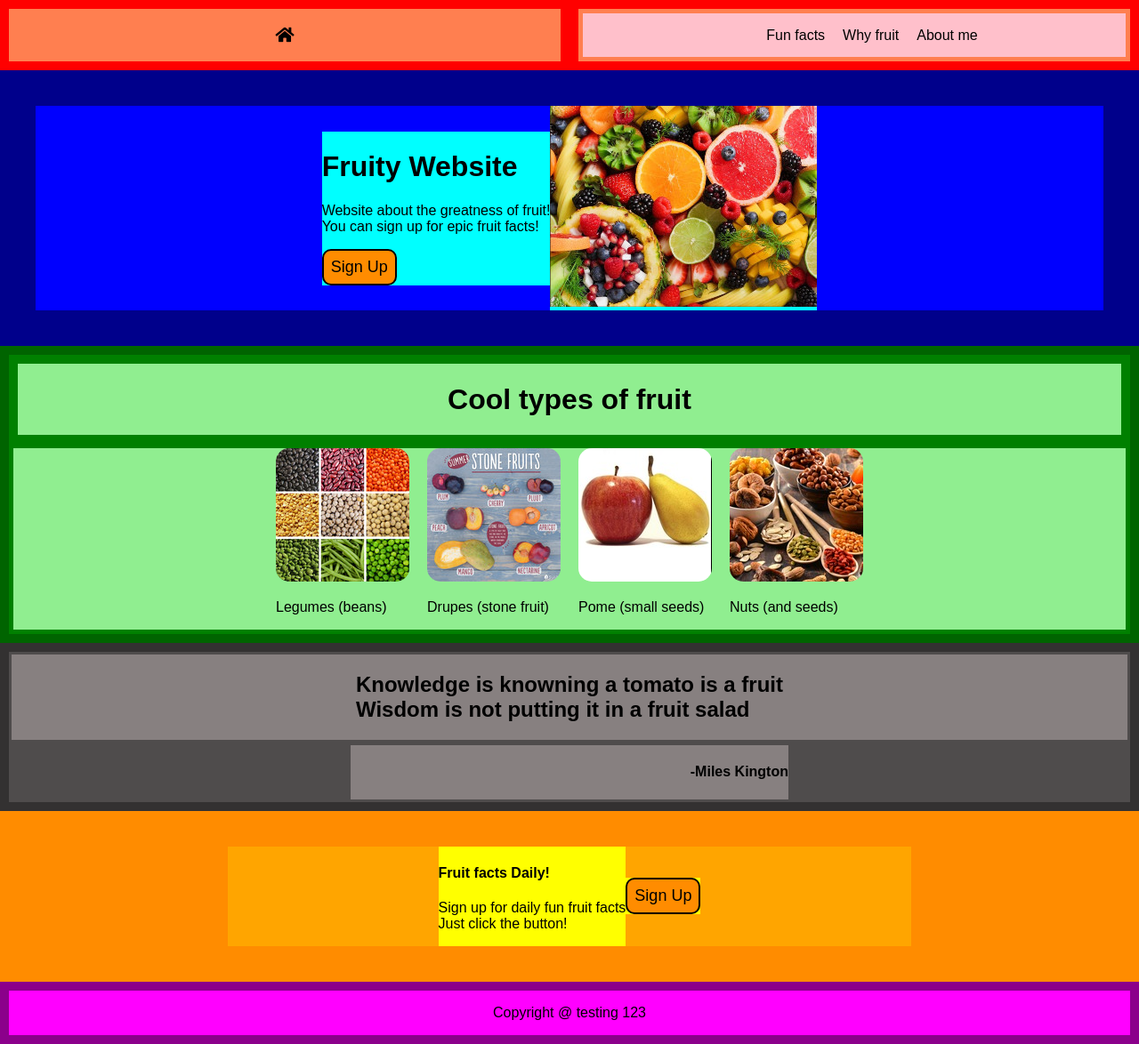
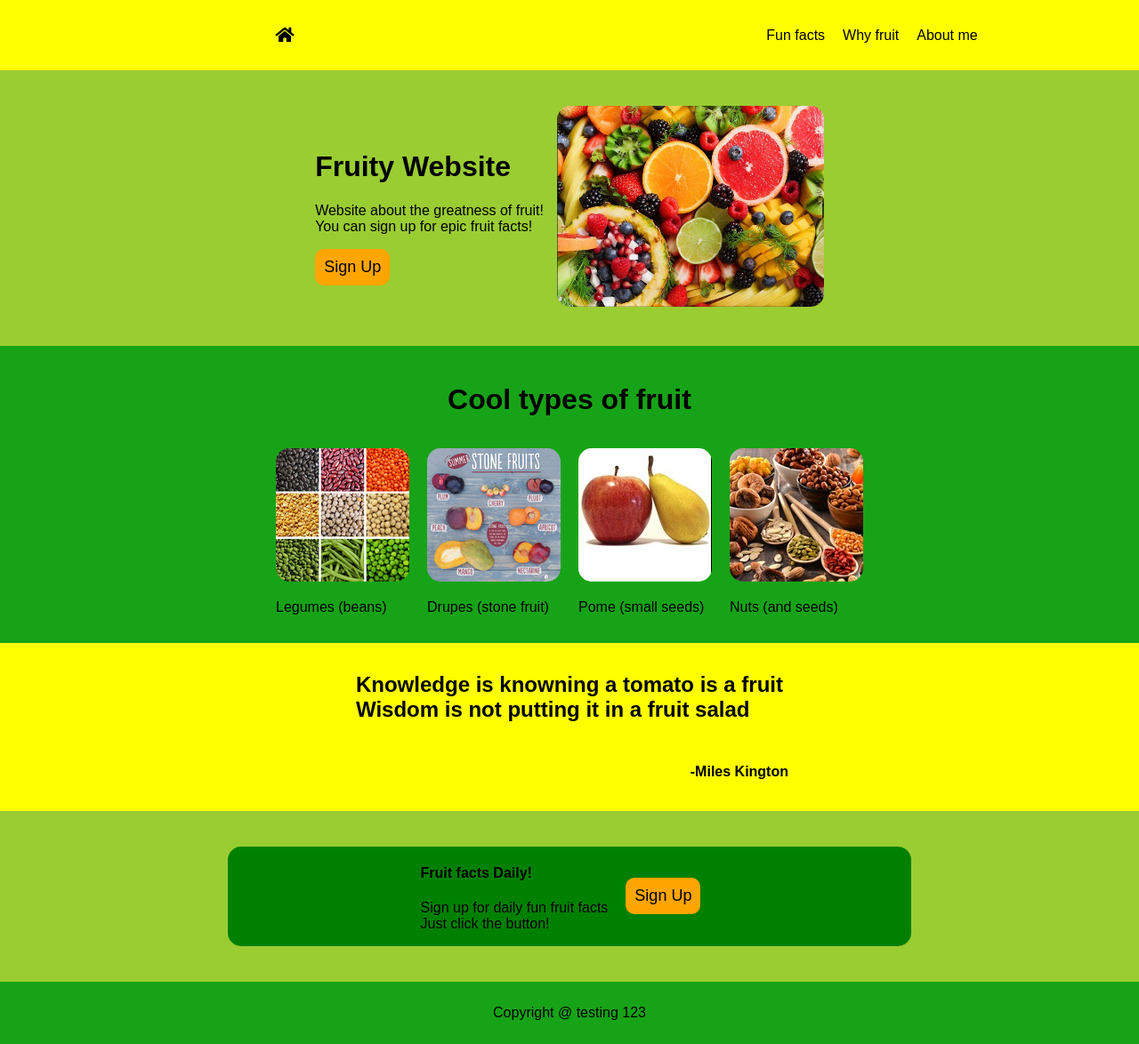
Before and after one commit to kvnok/odin_landing_page, a plain HTML site: page index.html in a window 1280 px wide. Shown: the whole page at 89% size. Drawn offline with Linux system fonts and the light colour scheme.

Commit message:
fruit complete

```diff
--- a/style.css
+++ b/style.css
@@ -17,14 +17,13 @@ body {
 
 /* one */
 .one {
-	background-color: red;
+	background-color: yellow;
 	display: flex;
 	flex-direction: row;
 	flex: 1;
 }
 
 .one .left {
-	background-color: coral;
 	flex: 1;
 	margin: 10px;
 	display: flex;
@@ -38,14 +37,12 @@ body {
 }
 
 .one .right {
-	background-color: coral;
 	display: flex;
 	flex: 1;
 	margin: 10px;
 }
 
 .one .right ul {
-	background-color: pink;
 	display: flex;
 	flex: 1;
 	flex-direction: row;
@@ -65,39 +62,33 @@ body {
 
 /* two */
 .two {
-	background-color: darkblue;
+	background-color: yellowgreen;
 	display: flex;
 	flex: 1;
 }
 
 .two .holder {
-	background-color: blue;
 	display: flex;
 	flex: 1;
 	flex-direction: row;
 	margin: 40px;
-	/* justify-content: space-evenly; */
 	justify-content: center;
 	align-items: center;
 }
 
-.two .holder .left {
-	background-color: cyan;
-}
-
-.two .holder .right {
-	background-color: cyan;
+.two .right img {
+	margin-left: 15px;
+	border-radius: 15px 15px 15px 15px;
 }
 
 /* three */
 .three {
 	display: flex;
 	flex: 1;
-	background-color: darkgreen;
+	background-color: rgb(23, 163, 23);
 }
 
 .three .holder {
-	background-color: green;
 	display: flex;
 	flex: 1;
 	flex-direction: column;
@@ -105,7 +96,6 @@ body {
 }
 
 .three .holder .top {
-	background-color: lightgreen;
 	margin: 10px;
 	display: flex;
 	align-content: center;
@@ -113,7 +103,6 @@ body {
 }
 
 .three .holder .bottom {
-	background-color: lightgreen;
 	margin: 5px;
 	display: flex;
 	flex-direction: row;
@@ -128,21 +117,17 @@ body {
 }
 
 .three .holder .bottom .frame img {
-	/* width: 100%; */
-	/* height: 100%; */
 	border-radius: 15px 15px 15px 15px;
-	/* border-color: #3882F6; */
 }
 
 /* four */
 .four {
 	display: flex;
 	flex: 1;
-	background-color: rgb(51, 49, 49);
+	background-color: yellow;
 }
 
 .four .holder {
-	background-color: rgb(79, 76, 76);
 	display: flex;
 	flex: 1;
 	flex-direction: column;
@@ -150,7 +135,6 @@ body {
 }
 
 .four .holder .top {
-	background-color: rgb(135, 128, 128);
 	margin: 3px;
 	display: flex;
 	align-content: center;
@@ -158,7 +142,6 @@ body {
 }
 
 .four .holder .bottom {
-	background-color: rgb(135, 128, 128);
 	margin: 3px;
 	margin-left: 30vw;
 	margin-right: 30vw;
@@ -170,39 +153,34 @@ body {
 .five {
 	display: flex;
 	flex: 1;
-	background-color: darkorange;
+	background-color: yellowgreen;
 }
 
 .five .holder {
-	background-color: orange;
+	background-color: green;
 	display: flex;
 	flex: 1;
 	flex-direction: row;
 	margin: 40px;
-	/* justify-content: space-evenly; */
 	justify-content: center;
 	align-items: center;
 	margin-left: 20vw;
 	margin-right: 20vw;
+	border-radius: 15px 15px 15px 15px;
 }
 
-.five .holder .left {
-	background-color: yellow;
-}
-
-.five .holder .right {
-	background-color: yellow;
+.five .holder .right button {
+	margin: 20px;
 }
 
 /* six */
 .six {
-	background-color: darkmagenta;
+	background-color: rgb(23, 163, 23);
 	display: flex;
 	flex: 1;
 }
 
 .six .middle {
-	background-color: magenta;
 	display: flex;
 	flex: 1;
 	margin: 10px;
@@ -216,16 +194,9 @@ button {
 	padding: 8px;
 	font-size: 18px;
 	height: fit-content;
-	background-color: darkorange;
 	border-radius: 10px;
 	border-width: 2px;
 	border-style: solid;
+	background-color: orange;
+	border-color: orange;
 }
-
-/*
-four different types of fruit:
-	- legumes (beans)
-	- Drupes (stone fruit)
-	- berries
-	- nuts
-*/
```
